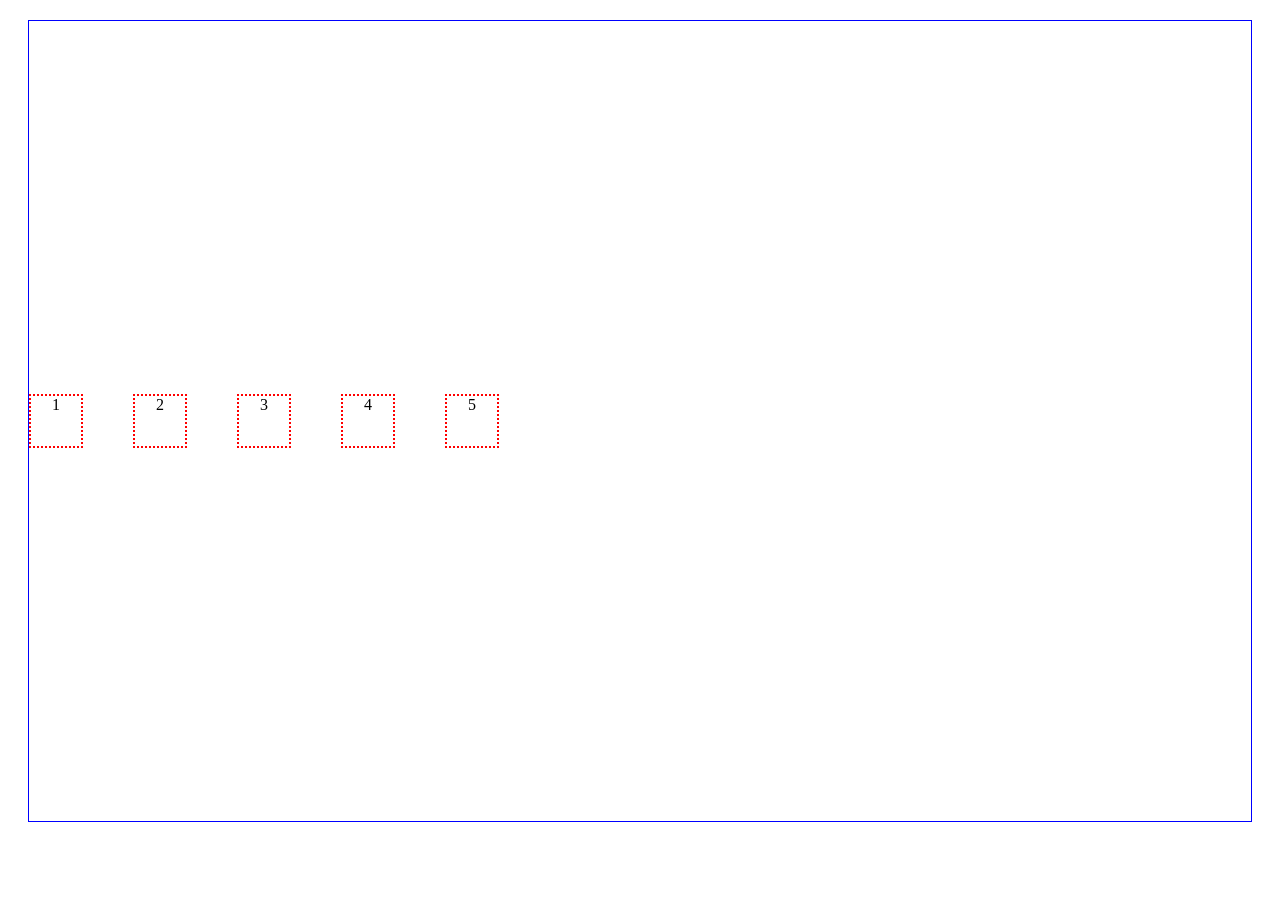
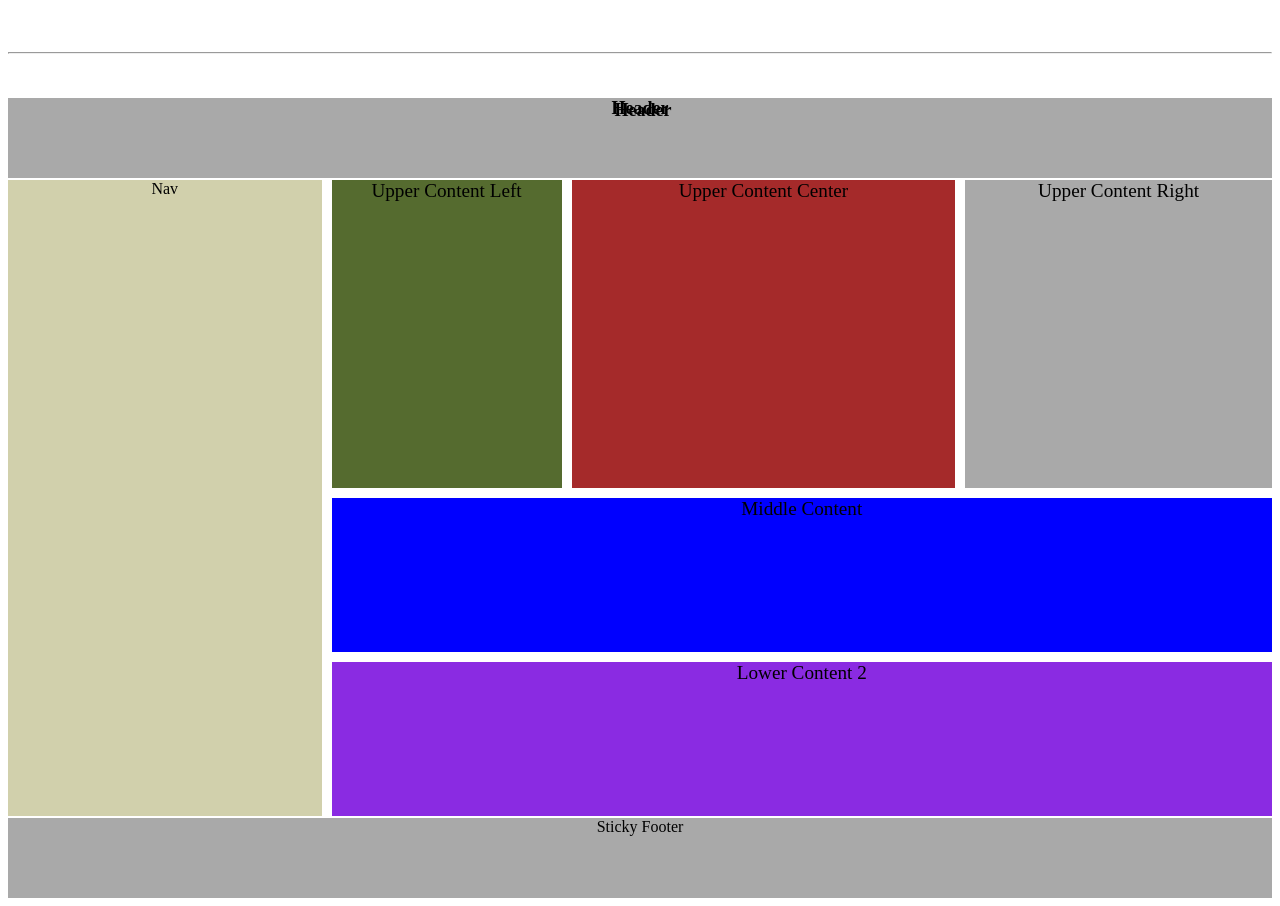
Before and after one commit to Abdimuminov-Ramazon-UZ/FullFrontendCourse, a plain HTML site: page CSS Course(1-50)/CSS Course (1-50)/16-17 dars/index.html in a window 1280 px wide. Before the commit the page ends 842 px from the top, so only its background shows below. Drawn offline with Linux system fonts and the light colour scheme.

Commit message:
Flex with Execise

```diff
--- a/CSS Course(1-50)/CSS Course (1-50)/16-17 dars/index.css
+++ b/CSS Course(1-50)/CSS Course (1-50)/16-17 dars/index.css
@@ -1,10 +1,10 @@
-.container {
+/* .container {
   height: 100vh;
   margin: 20px;
   border: 1px solid blue;
   text-align: center;
   /*If we give display flex, blocks settle next to each other  */
-  display: flex;
+/* display: flex; */
 /*we may different direction to flex blocks through flex-direction. For example: row(x-axis and it is auto though we aren't given),row-rewerse(blocks settle with  reverse order),column(y-axis),column-reverse(blocks settle with  reverse order in y -axis)
     */
 /* flex-direction: column-reverse; */
@@ -26,22 +26,22 @@
   space-evenly Items  have equal space around them
   flex-start is default value
   flex-end Items are positioned at the end of the container */
-  align-items: center;
+/* align-items: center; */
 /* align-content, if items are more and  monitor size is small,align content divide empty space each bloks' row*/
-  align-content: center;
+/* align-content: center; */
 /* gap is use inside on margin,if we give margin to elemnts two elemnt's margins add and  appear unexpected space between blocks. gap means space between blocks.gap gives properties.they are row-gap separates empty space every row blocks,
   column-gap separates empty space every column blocks*/
 /* gap: 25px; */
 /* flex-direction: column; */
-  row-gap: 50px;
-  column-gap: 50px;
-}
-.item {
+/* row-gap: 50px; */
+/* column-gap: 50px; */
+/* } */
+/* .item {
   height: 50px;
   width: 50px;
   border: 2px dotted red;
   /* margin: 10px; */
-}
+/* }  */
 
 .item1 {
   /* flex: 1; */
@@ -51,3 +51,126 @@
   /* flex: 1; */
 }
 /*If we give value to other items,column or row divides total ratio's parts and every other possession itself part*/
+
+/* Seventeen's lesson */
+/* Train flex elemnts */
+/* .con {
+  height: 100vh;
+
+  display: flex;
+  text-align: center;
+  flex-direction: column;
+  gap: 10px;
+}
+ .header,
+.navbar,
+.article,
+.ads,
+.footer {
+  background-color: yellow;
+  font-size: 24px;
+
+}
+
+.header {
+  flex: 2;
+}
+
+.others {
+  flex: 6;
+  display: flex;
+  gap: 10px;
+}
+.navbar {
+  flex: 2;
+
+}
+.items {
+  flex: 5;
+  display: flex;
+  flex-direction: column;
+  gap: 10px;
+}
+.datas {
+  flex: 1;
+  display: flex;
+  gap: 10px;
+
+}
+.article {
+  flex: 4;
+
+}
+.ads {
+  flex: 2;
+}
+.footer {
+ flex: 1;
+}  */
+
+/* Second exercise */
+
+.container {
+  height: 100vh;
+  text-align: center;
+  display: flex;
+  flex-direction: column;
+  border: 2px red;
+  gap: 2px;
+}
+.header {
+  flex: 1;
+  background-color:darkgrey;
+  font-size: large;
+  text-transform: capitalize;
+
+  text-shadow: 3px 2px;
+}
+.grand {
+  flex: 8;
+  display: flex;
+  gap: 10px;
+}
+.nav {
+  flex: 2;
+  background-color: rgba(124, 122, 19, 0.349) ;
+}
+.parent {
+  flex: 6;
+  text-align: center;
+  font-size: larger;
+  text-wrap: wrap;
+  display: flex;
+  flex-direction: column;
+  gap: 10px;
+}
+.contents {
+  flex: 4;
+  display: flex;
+  gap: 10px;
+}
+.left {
+  flex: 3;
+  background-color: darkolivegreen;
+}
+.center {
+  flex: 5;
+  background-color: brown;
+}
+.right {
+  flex:4;
+  background-color: darkgray;
+}
+.middle {
+  flex: 2;
+  background-color: blue;
+}
+.lower {
+  flex: 2;
+  background-color: blueviolet;
+}
+.footer {
+  flex: 1;
+  text-align: center;
+  background-color: darkgray;
+}
--- a/CSS Course(1-50)/CSS Course (1-50)/16-17 dars/index.html
+++ b/CSS Course(1-50)/CSS Course (1-50)/16-17 dars/index.html
@@ -12,12 +12,52 @@
     <!--Flex first part-->
     <!--Flex divides parts  the given space into parts -->
 
-    <div class="container">
+    <!-- <div class="container">
         <div class="item item1">1</div>
         <div class="item item2">2</div>
         <div class="item item3">3</div>
         <div class="item item4">4</div>
         <div class="item item5">5</div>
+    </div> -->
+    <br>
+    <br>
+    <hr>
+    <br>
+    <br>
+
+    <!-- Seventeen's lesson -->
+    <!-- Train flex elemnts -->
+    <!-- <div class="con">
+        <div class="common header">Header</div>
+        <div class="common others">
+            <div class="navbar">Navbar</div>
+            <div class="items">
+                <div class="datas">
+                    <div class="article">Article</div>
+                    <div class="ads">Ads</div>
+                </div>
+                <div class="footer">Footer</div>
+            </div>
+        </div>
+    </div> -->
+    <!-- Exercise 2 -->
+    <div class="container">
+        <div class="header"><b>Header</b></div>
+        <div class="grand">
+            <div class="nav">Nav</div>
+            <div class="parent">
+                <div class="contents">
+                    <div class="left">Upper Content Left</div>
+                    <div class="center">Upper Content Center</div>
+                    <div class="right">Upper Content Right</div>
+                </div>
+                <div class="middle">Middle Content</div>
+                <div class="lower">Lower Content 2</div>
+            </div>
+
+        </div>
+        <div class="footer">Sticky Footer</div>
     </div>
+
 </body>
 </html>
```
Lines whose indentation alone changed are shown as unchanged.
